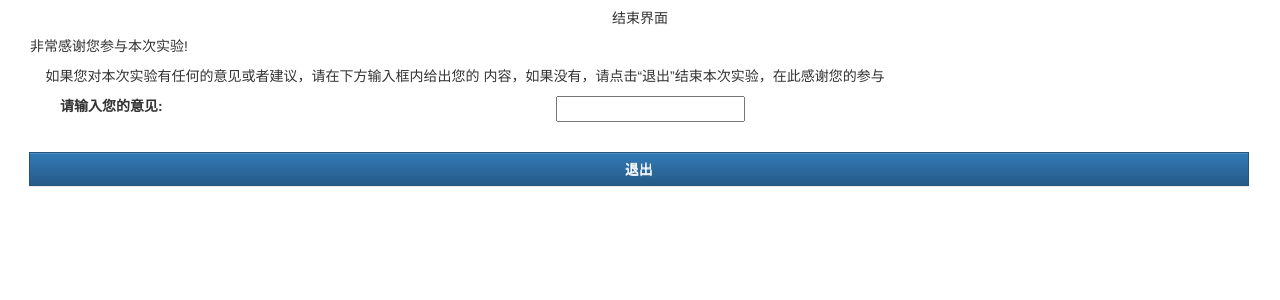
After one commit to breeve/Kdb, a Flask app: page /exit_view in a window 1280 px wide. The commit adds this page. Shown: the top 300 px of the page. Run offline with Flask 2, Linux system fonts and the light colour scheme; parts of the project's set-up code (start-up, migrations or seed data) failed here and were passed over; some libraries are stand-ins or nearby versions.

Commit message:
no message

```diff
--- /dev/null
+++ b/flask/app/templates/exit_view.html
@@ -0,0 +1,34 @@
+{% extends "base.html"  %}
+
+{% block content %}
+
+<div class="col-sm-12  col-xs-12 ">
+    <h5 class="text-center">结束界面</h5>
+    <p class="text-left">
+        非常感谢您参与本次实验!
+    </p>
+    <p class="text-left">
+    &nbsp;&nbsp;&nbsp;&nbsp;如果您对本次实验有任何的意见或者建议，请在下方输入框内给出您的
+内容，如果没有，请点击“退出”结束本次实验，在此感谢您的参与
+    </p>
+
+    <div class="form-group col-sm-12 col-xs-12 ">
+        <div class="form-group col-sm-5 col-xs-5 ">
+            <label>请输入您的意见:</label>
+        </div>
+        <div class="form-group col-sm-5 col-xs-5 ">
+            <input name="age">
+        </div>
+    </div>
+
+    <form class="form-horizontal" action="/index" method="post">
+        <div class="input-group col-sm-12  col-xs-12">
+            <span class="input-group-btn">
+                <button class="btn btn-default btn-primary col-sm-12  col-xs-12 " type="submit">退出</button>
+            </span>
+        </div>
+    </form>
+
+</div>
+
+{% endblock %}
--- a/flask/app/templates/view_secondary_question.html
+++ b/flask/app/templates/view_secondary_question.html
@@ -207,7 +207,7 @@
         </div>
     </div>
 
-    <form class="form-horizontal col-sm-12 col-xs-12" method="POST" action="index">
+    <form class="form-horizontal col-sm-12 col-xs-12" method="POST" action="exit_view">
         <div class="input-group col-sm-12  col-xs-12">
             <span class="">
                 <button class="btn btn-default btn-primary" type="submit">结束</button>
--- a/flask/app/views.py
+++ b/flask/app/views.py
@@ -326,6 +326,12 @@ def search_key():
         doc_class=doc_class,
         title = 'Search Key',
         total_articles = 1)
+@app.route("/exit_view")
+def exit_view():
+    article_total_nums = 1000
+    return render_template('exit_view.html',
+        title = 'exit_view',
+        total_articles = article_total_nums)
 
 @app.route("/")
 @app.route("/index", methods = ["POST"])
```
